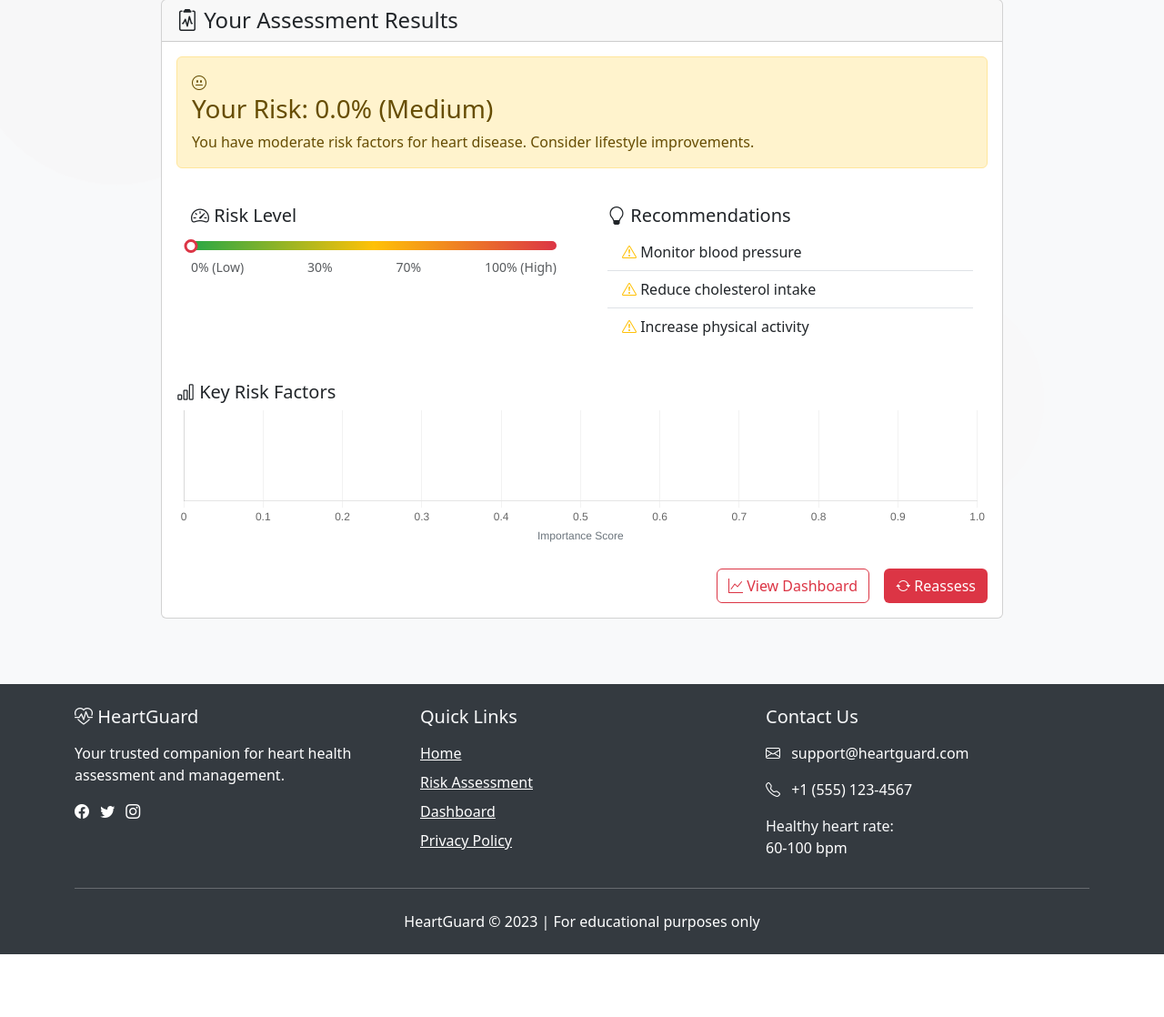
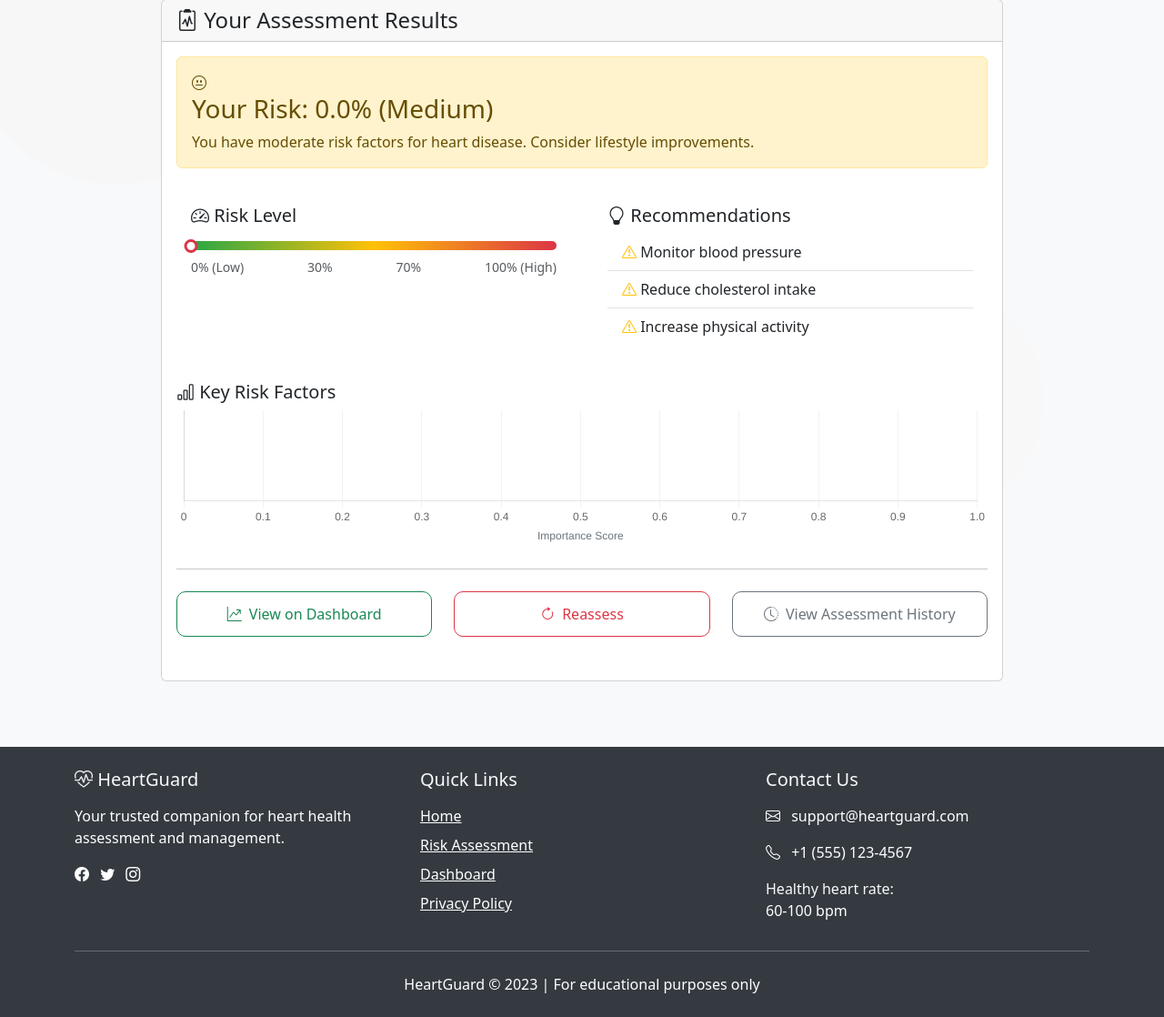
Before and after one commit to riya03sh/HeartBuddy, a Flask app: page /results in a window 1280 px wide. Shown: the part 120-1238 px from the top of the page at 91% size. Before the commit the page ends 1169 px from the top, so only its background shows below. Run offline with Flask 3, Linux system fonts and the light colour scheme; a user stored in the database is signed in; parts of the project's set-up code (start-up, migrations or seed data) failed here and were passed over; some libraries are stand-ins or nearby versions.

Commit message:
Updated files

```diff
--- a/app/app.py
+++ b/app/app.py
@@ -1,13 +1,14 @@
 # app.py - Combined Flask Application
 from flask import Flask, render_template, request, redirect, url_for, session, jsonify
-from flask_login import LoginManager, UserMixin, login_user, logout_user, current_user
-from datetime import datetime, timedelta
+from flask_login import LoginManager, UserMixin, login_user, logout_user, current_user, login_required
+from datetime import datetime, timezone, timedelta
 import pandas as pd
 import json
 import firebase_admin
-from firebase_admin import auth, credentials
+from firebase_admin import auth, credentials, firestore
 from werkzeug.utils import secure_filename
 import os
+from utils.model_predictor import predictor
 
 # Initialize Flask Application
 app = Flask(__name__)
@@ -39,14 +40,6 @@
 def load_user(user_id):
     return User(user_id)
 
-# Import your predictor function (make sure to adjust the path)
-try:
-    from app.utils.model_predictor import predictor
-except ImportError:
-    def predictor(data):
-        """Fallback predictor if actual module isn't available"""
-        return 0.5, "Sample recommendation"
-
 # ======================
 # Application Routes
 # ======================
@@ -66,28 +59,18 @@
 
 @app.route('/login', methods=['POST'])
 def login():
-    """API endpoint for Firebase login"""
     token = request.json.get('token')
 
     try:
-        # # Verify the Firebase token
-        # decoded_token = firebase_admin.auth.verify_id_token(token)
-        # user = User(decoded_token['uid'])
-        # print(f"Successfully authenticated user: {user}")  # Debug log
-        # login_user(user)
-        # return jsonify({'success': True})
-
         decoded_token = firebase_admin.auth.verify_id_token(token)
-        user = decoded_token['uid']
-        print(f"Successfully authenticated user: {user}")  # Debug log
-
-        # Here you would typically create/update user in your database
-        # and set up Flask-Login session
-
+        uid = decoded_token['uid']
+        user = User(uid)
+        login_user(user)
+        print(f"Successfully authenticated and logged in user: {uid}")
         return jsonify({
             'success': True,
             'user': {
-                'uid': user,
+                'uid': uid,
                 'email': decoded_token.get('email')
             }
         })
@@ -99,6 +82,7 @@
         return jsonify({'success': False, 'error': str(e)}), 401
 
 @app.route('/assessment', methods=['GET','POST'])
+@login_required
 def assessment():
     if request.method == 'POST':
         form_data = request.form.to_dict()
@@ -129,14 +113,36 @@
             if feature in model_input  # Only show features we actually collected
         }
 
+        db = firestore.client()
+
+        # Store the data
+        if current_user.is_authenticated:
+            user_id = current_user.get_id()
+            print('user_id : app.py', user_id) # debug code
+            user_ref = db.collection('users').document(user_id)
+            assessment_ref = user_ref.collection('assessments').document()
+
+            assessment_data = {
+                'timestamp': datetime.now(timezone.utc),
+                'risk_percent': prediction['probability'],
+                'risk_level': prediction['risk_level'],
+                'recommendation': prediction['recommendation'],
+                **model_input
+            }
+            print(assessment_data) # debug code
+            assessment_ref.set(assessment_data)
+
+        session['show_toast'] = True
+
         return render_template('results.html',
-                            risk_percent=prediction['probability'],
-                            risk_level=prediction['risk_level'],
-                            color=prediction['color'],
-                            features=features)
+                                risk_percent=prediction['probability'],
+                                risk_level=prediction['risk_level'],
+                                color=prediction['color'],
+                                features=features)
     return render_template('assessment.html')
 
 @app.route('/results')
+@login_required
 def results():
     """Assessment results page"""
     if 'assessment_results' not in session:
@@ -148,42 +154,62 @@
 
     # Determine alert color based on risk level
     color = "success" if risk_level == "Low" else "warning" if risk_level == "Medium" else "danger"
-
+    show_toast = session.pop('show_toast', False)
     return render_template('results.html',
                          risk_percent=risk_percent,
                          risk_level=risk_level,
                          features=features,
-                         color=color)
+                         color=color,
+                         show_toast=show_toast)
 
 @app.route('/dashboard')
+@login_required
 def dashboard():
     """User dashboard route"""
     if not current_user.is_authenticated:
         return redirect(url_for('auth'))
 
-    # Get data from session or initialize
-    assessments = session.get('assessments', [])
+    db = firestore.client()
+    user_id = current_user.get_id()
 
-    # Prepare history data (last 6 assessments)
-    history = assessments[-6:]
+    # Get the latest 6 assessments from Firestore
+    user_ref = db.collection('users').document(user_id)
+    assessments_ref = user_ref.collection('assessments').order_by('timestamp', direction=firestore.Query.DESCENDING).limit(6)
+    docs = assessments_ref.stream()
+
+    history = []
+    for doc in docs:
+        data = doc.to_dict()
+        history.append({
+            'date': data['timestamp'].strftime('%Y-%m-%d') if 'timestamp' in data else 'Unknown',
+            'risk': data.get('risk_percent', 50),
+            'level': data.get('risk_level', 'Medium'),
+            'details': data
+        })
+
+    # If no real data exists, show mock data
     if not history:
-        # Generate mock data if no assessments yet
         for i in range(3):
             history.append({
                 'date': (datetime.now() - timedelta(days=30*(3-i))).strftime('%Y-%m-%d'),
                 'risk': max(5, min(95, 30 + i*20)),
-                'level': 'Medium'
+                'level': 'Medium',
+                'details': {
+                    'bps': 120,
+                    'chol': 200,
+                    'mhr': 150
+                }
             })
 
-    current_risk = history[-1]['risk'] if history else 50
-    current_level = history[-1]['level'] if history else 'Medium'
+    current_risk = history[0]['risk']
+    current_level = history[0]['level']
+    latest = history[0]['details']
 
-    # Prepare health stats based on latest assessment
-    latest = assessments[-1]['details'] if assessments else None
+    # Prepare health stats from latest entry
     health_stats = [
         {
             'name': 'Blood Pressure',
-            'value': latest['bps'] if latest else 120,
+            'value': latest.get('bps', 120),
             'icon': 'bi-droplet',
             'color': 'primary',
             'trend': 'down',
@@ -191,7 +217,7 @@
         },
         {
             'name': 'Cholesterol',
-            'value': latest['chol'] if latest else 200,
+            'value': latest.get('chol', 200),
             'icon': 'bi-prescription2',
             'color': 'warning',
             'trend': 'down',
@@ -199,7 +225,7 @@
         },
         {
             'name': 'Max HR',
-            'value': latest['mhr'] if latest else 150,
+            'value': latest.get('mhr', 150),
             'icon': 'bi-heart-pulse',
             'color': 'danger',
             'trend': 'up',
@@ -207,7 +233,7 @@
         },
         {
             'name': 'BMI',
-            'value': 26.4,  # Would need height/weight to calculate
+            'value': 26.4,  # Still static unless you collect height/weight
             'icon': 'bi-speedometer2',
             'color': 'success',
             'trend': 'down',
@@ -216,11 +242,13 @@
     ]
 
     return render_template('dashboard.html',
-                         history_dates=[h['date'] for h in history],
-                         history_risks=[h['risk'] for h in history],
-                         current_risk_percent=current_risk,
-                         risk_level=current_level,
-                         health_stats=health_stats)
+                           history_dates=[h['date'] for h in history],
+                           history_risks=[h['risk'] for h in history],
+                           current_risk_percent=current_risk,
+                           risk_level=current_level,
+                           health_stats=health_stats,
+                           labels=[h['date'] for h in history],  # Risk trend labels
+                           values=[h['risk'] for h in history])  # Risk trend values
 
 
 # ======================
--- a/app/static/js/chart.js
+++ b/app/static/js/chart.js
@@ -9,13 +9,17 @@
     const ctx = document.getElementById('riskTrendChart');
     if (!ctx) return;
 
+    // Assuming the labels and values are passed from Flask and available in the template
+    const labels = JSON.parse(ctx.dataset.labels || '[]');
+    const values = JSON.parse(ctx.dataset.values || '[]');
+
     const chart = new Chart(ctx, {
         type: 'line',
         data: {
-            labels: JSON.parse(ctx.dataset.labels || '[]'),
+            labels: labels,
             datasets: [{
                 label: 'Risk Percentage',
-                data: JSON.parse(ctx.dataset.values || '[]'),
+                data: values,
                 borderColor: '#0d6efd',
                 backgroundColor: 'rgba(13, 110, 253, 0.1)',
                 tension: 0.4,
--- a/app/static/js/firebase.js
+++ b/app/static/js/firebase.js
@@ -1,4 +1,4 @@
-// Fixed & Cleaned Firebase Auth + Streak Tracking Code
+// Fixed & Cleaned Firebase Auth
 
 import { initializeApp } from "https://www.gstatic.com/firebasejs/11.6.1/firebase-app.js";
 import { getAuth, createUserWithEmailAndPassword, signInWithEmailAndPassword } from "https://www.gstatic.com/firebasejs/11.6.1/firebase-auth.js";
@@ -57,7 +57,6 @@
       firstName,
       lastName,
       lastLoginDate: todayStr,
-      streak: 1
     };
 
     await setDoc(doc(db, "users", user.uid), userData);
--- a/app/templates/base.html
+++ b/app/templates/base.html
@@ -9,6 +9,7 @@
     <link rel="stylesheet" href="https://cdnjs.cloudflare.com/ajax/libs/animate.css/4.1.1/animate.min.css">
     <link href="{{ url_for('static', filename='css/main.css') }}" rel="stylesheet">
     <script type="module" src="/Users/agakshita/Desktop/hb_flask2/app/static/js/firebase.js"></script>
+    <script src="https://cdn.jsdelivr.net/npm/bootstrap@5.3.3/dist/js/bootstrap.bundle.min.js"></script>
     {% block extra_css %}{% endblock %}
 </head>
 <body class="bg-heart-light">
--- a/app/templates/results.html
+++ b/app/templates/results.html
@@ -170,18 +170,43 @@
                     </div>
                 </div>
 
-                <div class="d-flex justify-content-end mt-4 gap-3">
-                    <a href="{{ url_for('dashboard') }}" class="btn btn-outline-heart-primary btn-action">
-                        <i class="bi bi-graph-up"></i> View Dashboard
-                    </a>
-                    <a href="{{ url_for('assessment') }}" class="btn btn-heart-primary btn-action">
-                        <i class="bi bi-arrow-repeat"></i> Reassess
-                    </a>
+                <!-- new buttons added -->
+                <hr class="my-4">
+                <div class="row text-center justify-content-center">
+                    <div class="col-md-4 mb-3">
+                        <a href="{{ url_for('dashboard') }}" class="quick-action-btn btn btn-outline-success w-100">
+                            <i class="bi bi-graph-up-arrow"></i> View on Dashboard
+                        </a>
+                    </div>
+                    <div class="col-md-4 mb-3">
+                        <a href="{{ url_for('assessment') }}" class="quick-action-btn btn btn-outline-danger w-100">
+                            <i class="bi bi-arrow-clockwise"></i> Reassess
+                        </a>
+                    </div>
+                    <div class="col-md-4 mb-3">
+                        <a href="{{ url_for('dashboard') }}#history" class="quick-action-btn btn btn-outline-secondary w-100">
+                            <i class="bi bi-clock-history"></i> View Assessment History
+                        </a>
+                    </div>
                 </div>
             </div>
         </div>
     </div>
 </div>
+<!-- toast notification -->
+{% if show_toast %}
+<div class="position-fixed bottom-0 end-0 p-3" style="z-index: 1055">
+    <div id="assessmentToast" class="toast align-items-center text-bg-success border-0" role="alert" aria-live="assertive" aria-atomic="true">
+        <div class="d-flex">
+            <div class="toast-body">
+                ✅ Your assessment has been successfully saved.
+            </div>
+            <button type="button" class="btn-close btn-close-white me-2 m-auto" data-bs-dismiss="toast" aria-label="Close"></button>
+        </div>
+    </div>
+</div>
+{% endif %}
+
 {% endblock %}
 
 {% block extra_js %}
@@ -230,6 +255,15 @@
                 }
             }
         });
+
+        // Show toast on page load
+        {% if show_toast %}
+        const toastEl = document.getElementById('assessmentToast');
+        if (toastEl) {
+            const toast = new bootstrap.Toast(toastEl, { delay: 3000 });
+            toast.show();
+        }
+        {% endif %}
     });
 </script>
 {% endblock %}
--- a/app/utils/model_predictor.py
+++ b/app/utils/model_predictor.py
@@ -33,17 +33,21 @@
         if probability < 0.3:
             risk_level = 'Low'
             color = 'success'
+            recommendation = "Keep up the healthy lifestyle!"
         elif probability < 0.7:
             risk_level = 'Medium'
             color = 'warning'
+            recommendation = "Consider moderate lifestyle changes and consult a doctor."
         else:
             risk_level = 'High'
             color = 'danger'
+            recommendation = "Consult a cardiologist immediately and consider major lifestyle changes."
 
         return {
             'probability': probability * 100,  # Convert to percentage
             'risk_level': risk_level,
             'color': color,
+            'recommendation': recommendation,
             'feature_importance': dict(zip(
                 input_df.columns,
                 self.model.feature_importances_
```
Also changed, not shown: app/templates/dashboard.html (+35 -10 lines), app/static/js/assess.js (added).
